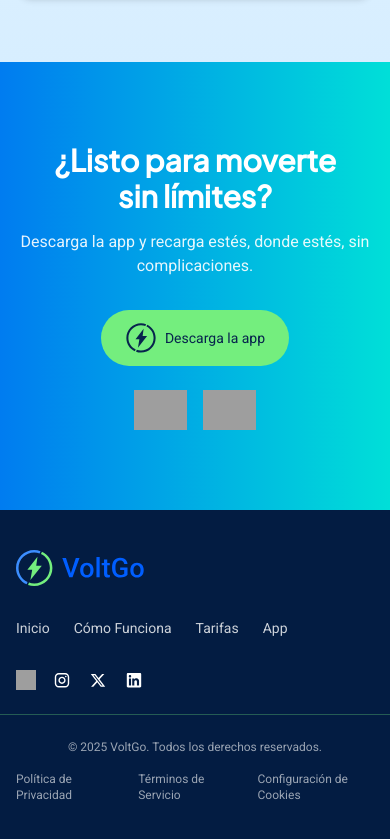
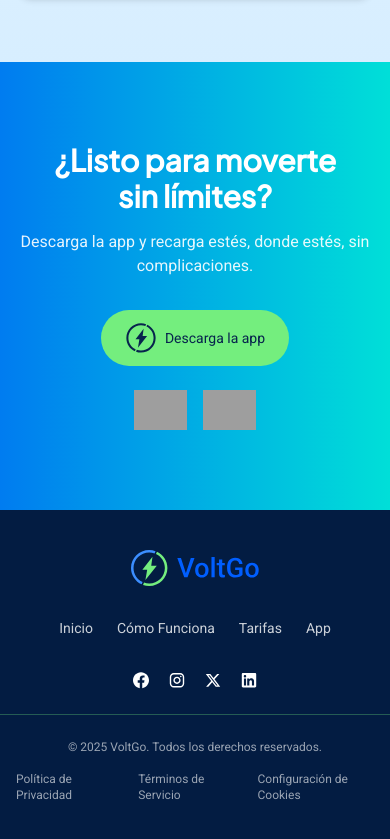
Before and after one commit to Mrtetif/voltGo, a plain HTML site: page index.html in a window 390 px wide. Shown: the part 6981-7820 px from the top of the page. Drawn offline with nearby package versions, Linux system fonts and the light colour scheme; grey boxes are pictures that could not be loaded.

Commit message:
Third commit

```diff
--- a/index.html
+++ b/index.html
@@ -631,7 +631,7 @@
         >
           Clientes que ya confían en nosotros
         </h2>
-        <p class="text-sm md:text-base text-[#07244D] opacity-80 mb-12 px-4 md:px-48">
+        <p class="text-sm md:text-base text-[#07244D] opacity-80 mb-12 px-4 md:px-32">
           Miles de conductores ya han probado nuestro servicio y valoran la rapidez, comodidad y
           asistencia profesional. Descubre qué opinan quienes ya recargaron con VoltGo.
         </p>
@@ -772,10 +772,10 @@
     <!-- Footer -->
     <footer class="w-full bg-[#031C42] text-white py-10 text-sm">
       <div
-        class="max-w-[1200px] mx-auto px-4 flex flex-col md:flex-row justify-between items-start md:items-center gap-8"
+        class="max-w-[1200px] mx-auto px-4 flex flex-col md:flex-row justify-between items-start items-center gap-8"
       >
         <!-- Bloque izquierda: Logo + nav -->
-        <div class="flex flex-col md:flex-row md:items-center gap-8 w-full md:w-auto">
+        <div class="flex flex-col md:flex-row items-center gap-8 w-full md:w-auto">
           <!-- Logo -->
           <div class="flex items-center gap-2">
             <img src="assets/svg/logo.svg" alt="logo" class="w-32" />
@@ -798,12 +798,7 @@
 
         <!-- Redes sociales -->
         <div class="flex space-x-4 text-white">
-          <a href="#"
-            ><img
-              src="https://cdn.rawgit.com/zeromq/netmq/main/assets/img/icon-facebook.svg"
-              alt="Facebook"
-              class="w-5 h-5"
-          /></a>
+          <a href="#"><img src="assets/img/icon-facebook.svg" alt="Facebook" class="w-5 h-5" /></a>
           <a href="#"
             ><img src="assets/img/icon-instagram.svg" alt="Instagram" class="w-5 h-5"
           /></a>
```
Also changed, not shown: assets/img/hero1.png (deleted), assets/img/howItWorks.png, 1 other file.
